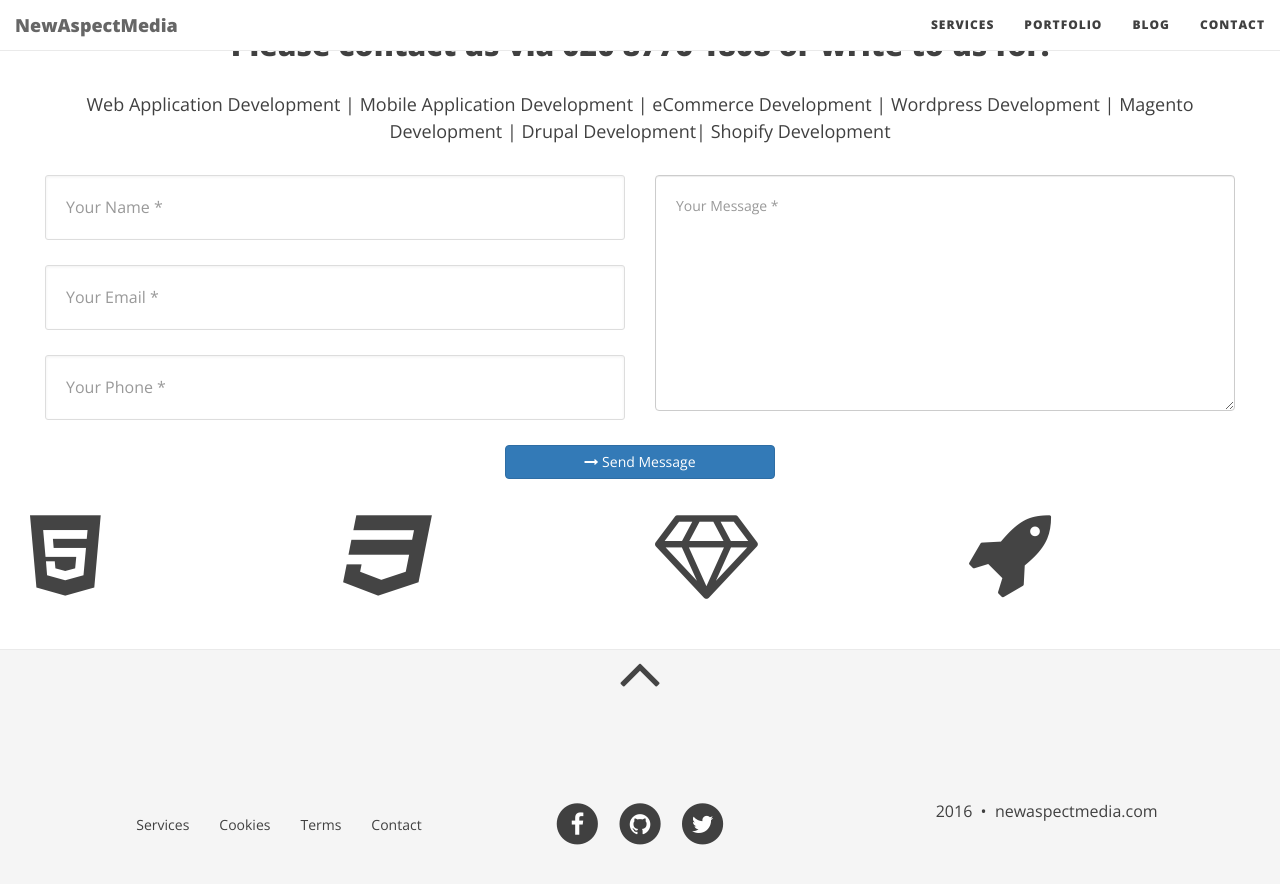
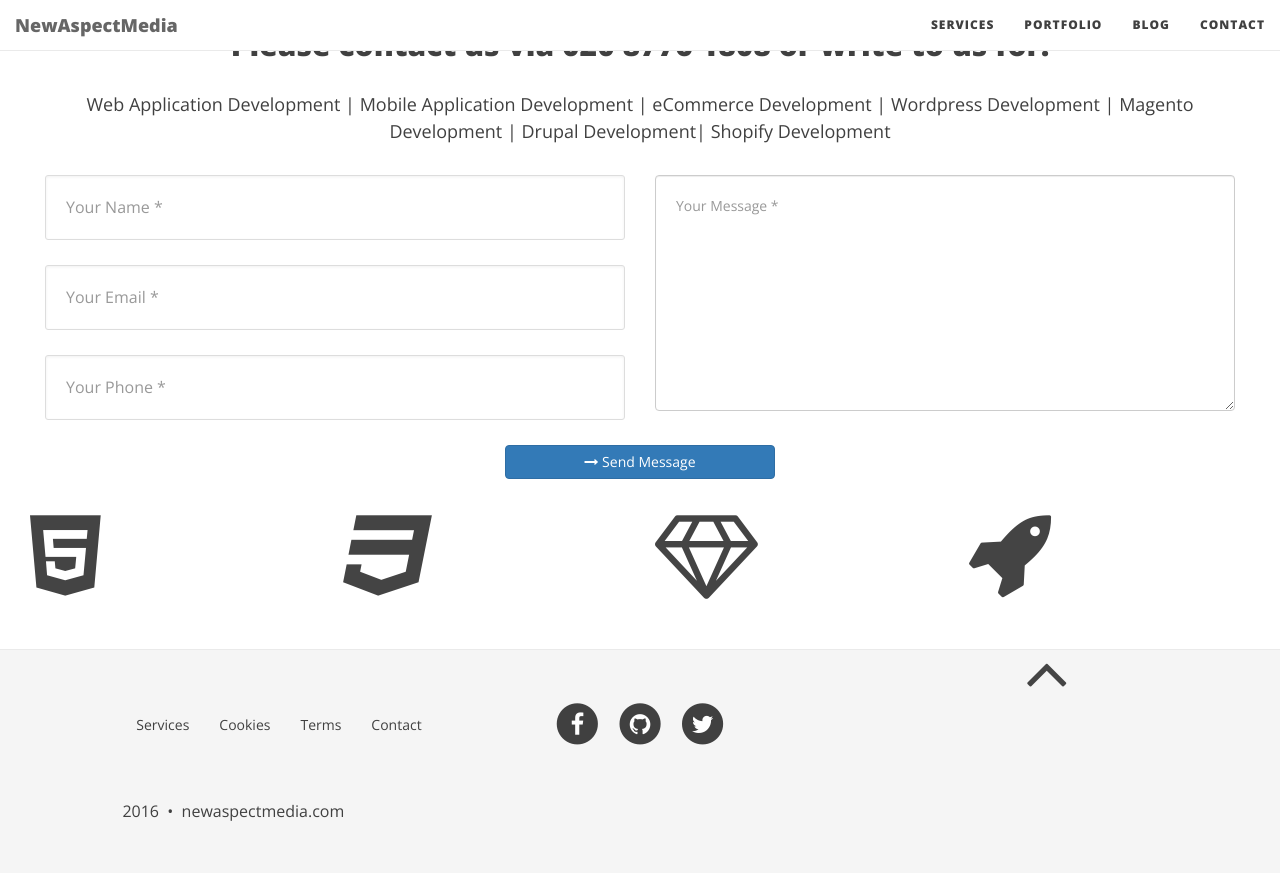
Before and after one commit to newmedia77/appxnam, a Jekyll site: the page built from index.html, in a window 1280 px wide and 900 px high, scrolled down 4698 px. Shown: the top 884 px of the window. Built offline with Jekyll 4.4.1, drawn with Linux system fonts in a browser that asks for light colours; nearby versions of some CDN libraries; the list of posts is cut into pages by our own code.

Commit message:
andreas
footer

```diff
--- a/_includes/footer.html
+++ b/_includes/footer.html
@@ -1,10 +1,9 @@
 <footer class="footer-section text-center">
   <div class="container appx-footer">
-    <a class="page-scroll backToTop" href="#page-top"><i class="fa fa-angle-up"></i></a>
     <div class="row">
       <div class="col-xs-12">
+        <a class="page-scroll backToTop" href="#page-top"><i class="fa fa-angle-up"></i></a>
         <div class="col-md-4">
-
             <ul class="nav navbar-nav navbar-right">
                 <li>
                   {% if page.layout == 'default' %}
```
Lines whose indentation alone changed are shown as unchanged.
